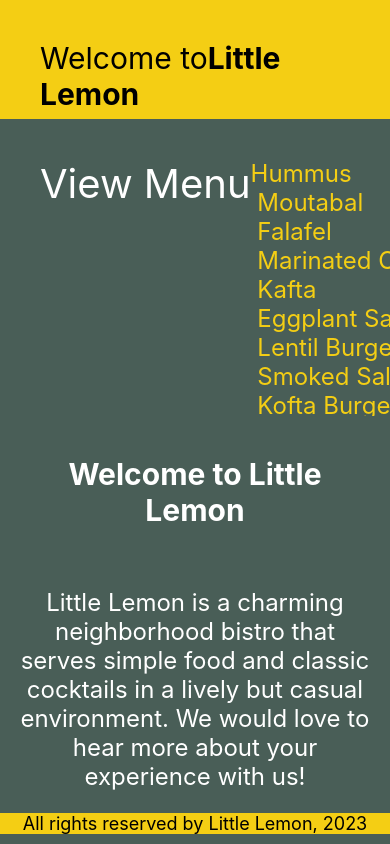
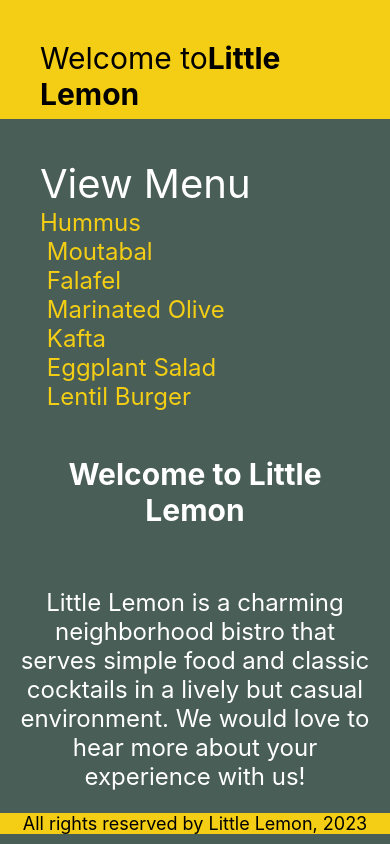
Before and after one commit to EvMad/a-react-native-sandbox, a React Native app in the folder LittleLemon/: screen / in a window 390 px wide. Built offline with nearby package versions, Linux system fonts and the light colour scheme.

Commit message:
horizontal={false}

```diff
--- a/LittleLemon/components/MenuItems.js
+++ b/LittleLemon/components/MenuItems.js
@@ -13,7 +13,7 @@ const MenuItems = () => {
     return (
         <View style={{ flex: 0.75 }}>
             <ScrollView
-              horizontal={true}
+              horizontal={false}
                 style={{
                 padding: 40,
                 backgroundColor: green,
```
